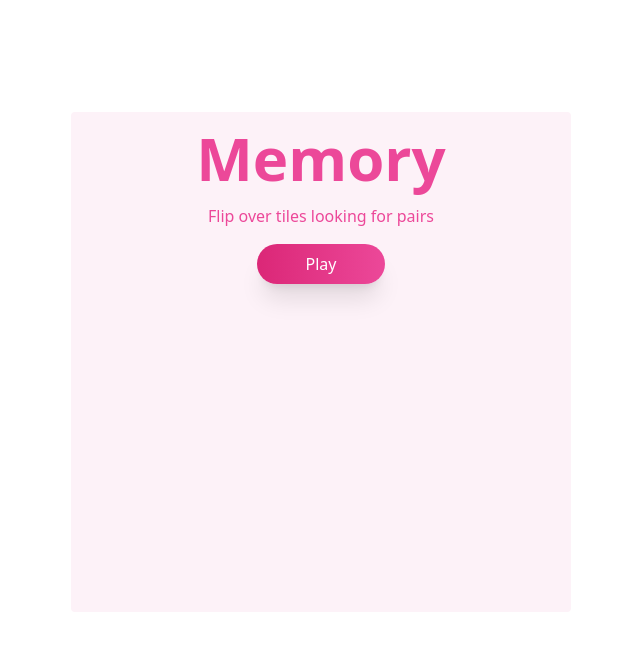
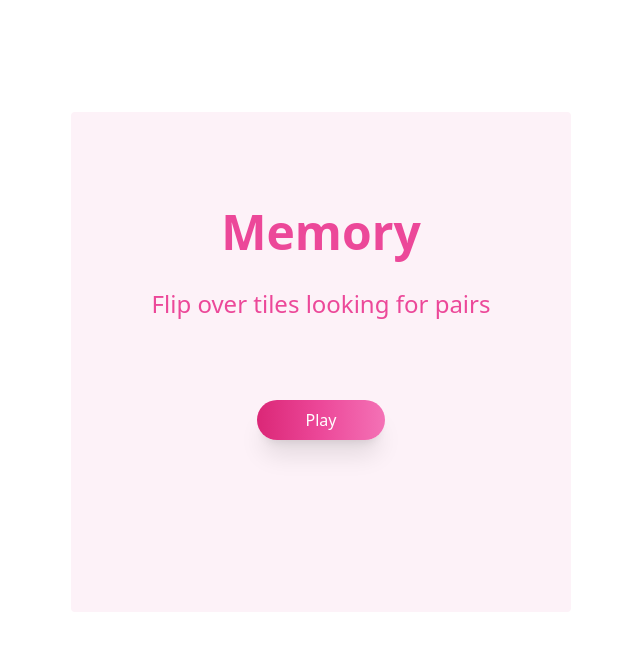
Before and after one commit to kamemia/MemoryGame, a React (Vite) app: page / in a window 1280 px wide. Shown: the top 650 px of the page, without its empty margins (319-959 px from the left). Built offline with nearby package versions, Linux system fonts and the light colour scheme.

Commit message:
Fix: Added Hover animations

```diff
--- a/src/Screens.jsx
+++ b/src/Screens.jsx
@@ -20,12 +20,12 @@ export function StartScreen({ start }) {
   return (
     <div className="flex justify-center p-24">
       <div className="bg-pink-50 rounded p-4 m-4 h-[500px] w-[500px]">
-        <h1 className="text-center text-pink-500 font-bold text-6xl">Memory</h1>
-        <p className="text-center text-pink-500 mt-4">Flip over tiles looking for pairs</p>
-        <div className="flex justify-center mt-4">
+        <h1 className="text-center text-pink-500 font-bold mt-20 text-5xl">Memory</h1>
+        <p className="text-center text-pink-500 text-2xl mt-8">Flip over tiles looking for pairs</p>
+        <div className="flex justify-center mt-20">
           <button
             onClick={start}
-            className="bg-gradient-to-r from-pink-600 to-pink-500 rounded-full text-white p-2 w-32 shadow-xl"
+            className="bg-gradient-to-r from-pink-600 via-pink-500 to-pink-400 rounded-full text-white p-2 w-32 shadow-xl hover:bg-pink-800"
           >
             Play
           </button>
@@ -120,7 +120,7 @@ export function PlayScreen({ end }) {
     <>
       <div className=" grid justify-center p-24">
         <div>
-          <p className="text-xl text-center p-4 font-medium text-indigo-500">Tries <span className="bg-indigo-200  p-1 rounded text-indigo-600">{tryCount}</span></p>
+          <p className="text-xl text-center p-4 font-medium text-indigo-500">Tries <span className="bg-indigo-200 p-1 rounded text-indigo-600">{tryCount}</span></p>
         </div>
 
         <div className="h-[500px] w-[460px]">
--- a/src/Tile.jsx
+++ b/src/Tile.jsx
@@ -4,7 +4,7 @@ export function Tile({ content: Content, flip, state }) {
     case "start":
       return (
         <Back
-          className="inline-block h-24 w-24 rounded m-2 bg-indigo-300 text-center"
+          className="inline-block h-24 w-24 rounded m-2 bg-indigo-300 text-center hover:bg-indigo-400"
           flip={flip}
         />
       );
```
